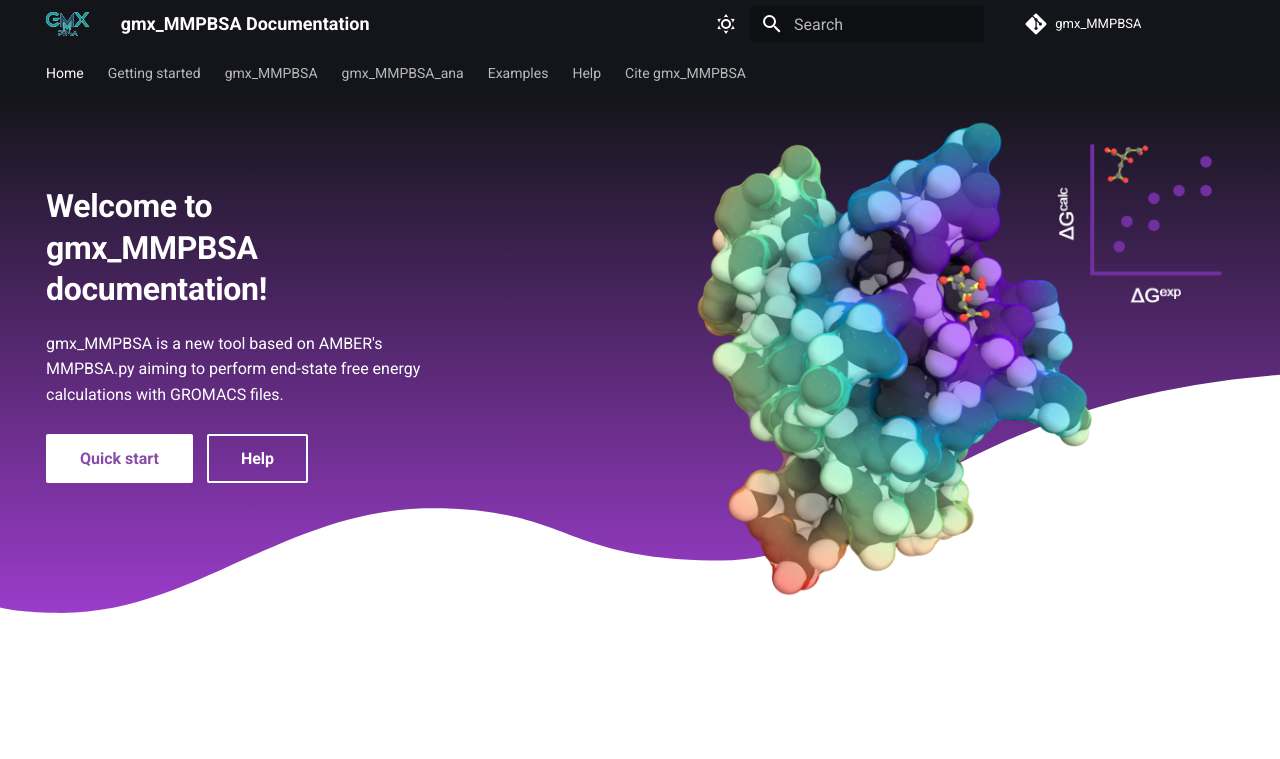
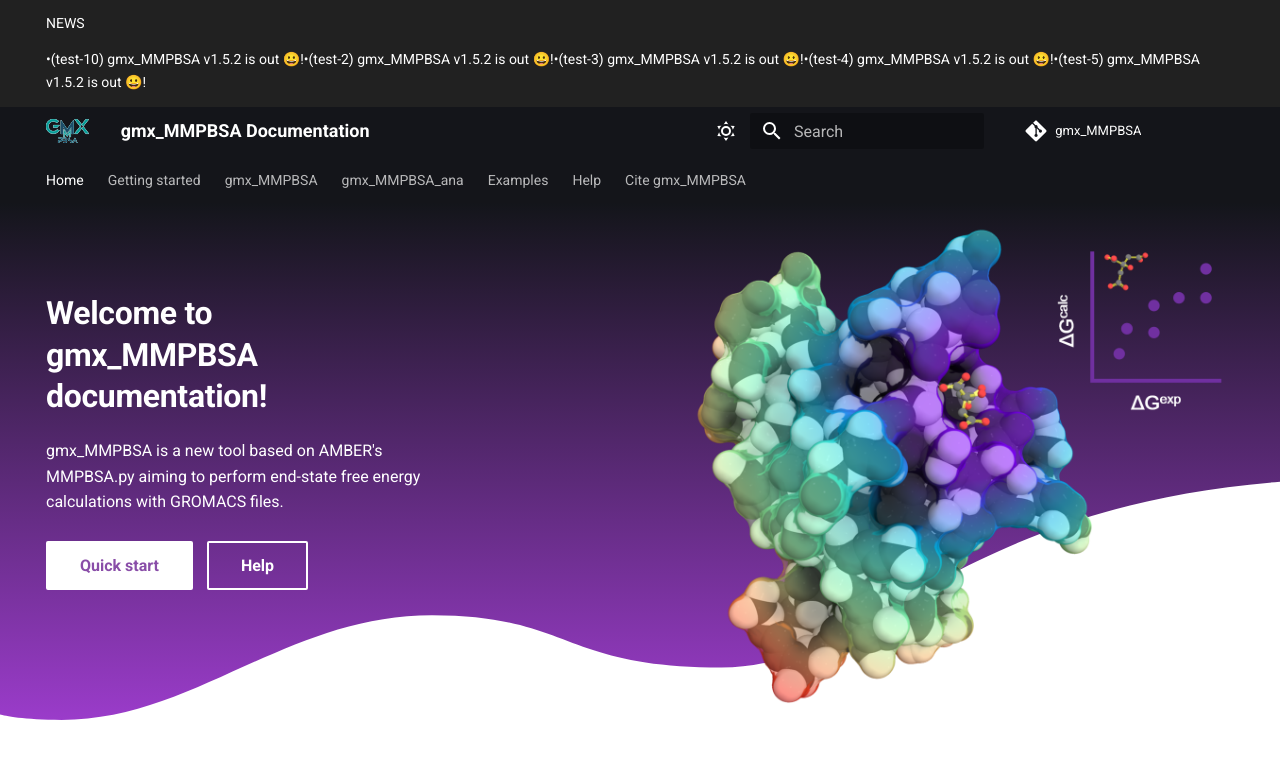
Before and after one commit to Valdes-Tresanco-MS/gmx_MMPBSA, an MkDocs documentation site: the page built from docs/index.md, in a window 1280 px wide. Shown: the top 759 px of the page. Built offline with MkDocs 1.6.1 and Material for MkDocs 9.7.7, drawn with Linux system fonts in a browser that asks for light colours; comment, search, counter and statistics services are not loaded.

Commit message:
added news sections

```diff
--- /dev/null
+++ b/docs/news.json
@@ -0,0 +1,22 @@
+[
+    {
+        "new": "(test-10) gmx_MMPBSA v1.5.2 is out 😀!",
+        "url": "https://github.com/adajhu/Protein-pKa-prediction-by-tree-based-machine-learning"
+    },
+    {
+        "new": "(test-2) gmx_MMPBSA v1.5.2 is out 😀!",
+        "url": "https://github.com/adajhu/Protein-pKa-prediction-by-tree-based-machine-learning"
+    },
+    {
+        "new": "(test-3) gmx_MMPBSA v1.5.2 is out 😀!",
+        "url": "https://github.com/adajhu/Protein-pKa-prediction-by-tree-based-machine-learning"
+    },
+    {
+        "new": "(test-4) gmx_MMPBSA v1.5.2 is out 😀!",
+        "url": "https://github.com/adajhu/Protein-pKa-prediction-by-tree-based-machine-learning"
+    },
+    {
+        "new": "(test-5) gmx_MMPBSA v1.5.2 is out 😀!",
+        "url": "https://github.com/adajhu/Protein-pKa-prediction-by-tree-based-machine-learning"
+    }
+]
--- a/docs/overrides/main.html
+++ b/docs/overrides/main.html
@@ -2,12 +2,38 @@
   This file was automatically generated - do not edit
 -#}
 {% extends "base.html" %}
+
+{% block outdated %}
+  You're not viewing the latest version.
+  <a href="{{ '../' ~ base_url }}">
+    <strong>Click here to go to latest.</strong>
+  </a>
+{% endblock %}
 {% block extrahead %}
   <link rel="stylesheet" href="{{ 'overrides/assets/stylesheets/main.c1d34250.min.css' | url }}">
-  <link rel="stylesheet" href="{{ 'assets/stylesheets/global.css' | url }}">
+  <link rel="stylesheet" href="{{ 'overrides/stylesheets/global.css' | url }}">
+
+
 {% endblock %}
+{% block announce %}
+  <span class="title">NEWS</span>
+  <div id="news-section">
 
-{% block scripts %}
-  {{ super() }}
-  <script src="{{ 'overrides/assets/javascripts/bundle.de8129cf.min.js' | url }}"></script>
+  </div>
+  <script type="text/javascript">
+    function loadNews(file) {
+      fetch(file)
+        .then(response => response.json())
+        .then(data => {
+            let list = "<p class='moving-text'>"
+            data.forEach((item) => {
+                list += `<span class="bullet">&bull;</span>`
+                list += `<a href=${item.url}>${item.new}</a>`
+            })
+            list += "</p>";
+            document.getElementById("news-section").innerHTML = list;
+        })
+    }
+    loadNews("{{ 'news.json' | url }}")
+  </script>
 {% endblock %}
```
